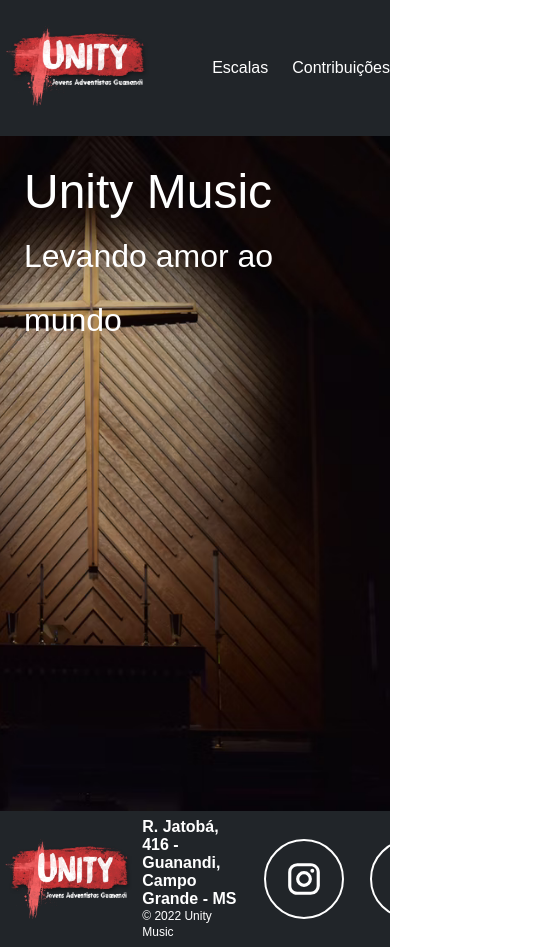
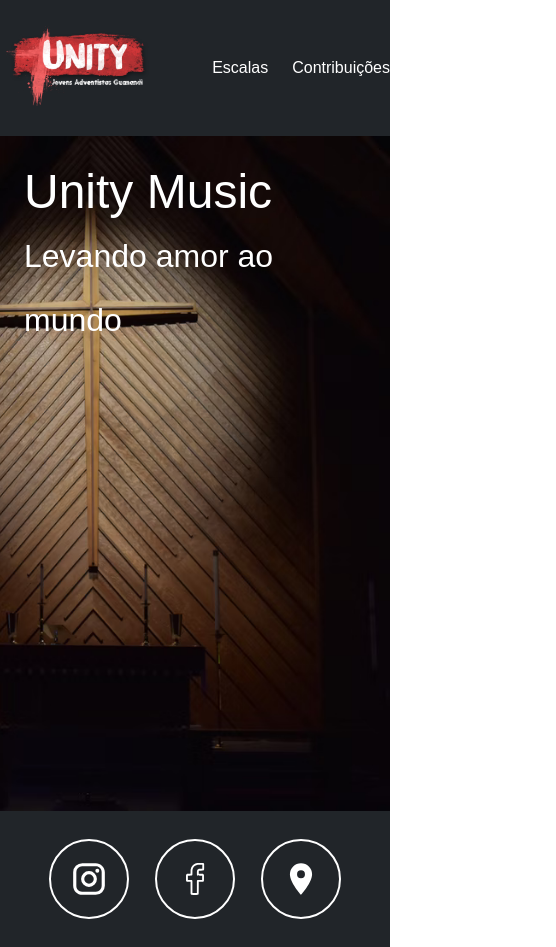
Before and after one commit to tech-unity/frontend-unity-music, a React (Create React App) app: page / in a window 390 px wide. Shown: the whole page, 556 px wide, since content can reach past the window. Built offline with nearby package versions, Linux system fonts and the light colour scheme.

Commit message:
chore: breakpoints on footer

```diff
--- a/src/app/_constants.ts
+++ b/src/app/_constants.ts
@@ -1,2 +1,4 @@
 export const HEADER_HEIGHT = 136;
 export const FOOTER_HEIGHT = 136;
+
+export const MEDIA_QUERY_MEDIUM_SIZE = 900;
--- a/src/app/components/footer/Footer.styles.ts
+++ b/src/app/components/footer/Footer.styles.ts
@@ -1,5 +1,5 @@
 import styled from 'styled-components';
-import { FOOTER_HEIGHT } from '../../_constants';
+import { FOOTER_HEIGHT, MEDIA_QUERY_MEDIUM_SIZE } from '../../_constants';
 
 export const Wrapper = styled.footer`
   background-color: #212529;
@@ -18,6 +18,10 @@ export const Container = styled.div`
   max-width: 840px;
   margin: auto;
   height: 100%;
+
+  @media (max-width: ${MEDIA_QUERY_MEDIUM_SIZE}px) {
+    justify-content: center;
+  }
 `;
 
 export const Branding = styled.span`
@@ -25,6 +29,10 @@ export const Branding = styled.span`
   align-items: center;
   justify-content: center;
   flex-direction: row;
+
+  @media (max-width: ${MEDIA_QUERY_MEDIUM_SIZE}px) {
+    display: none;
+  }
 `;
 
 export const Text = styled.div`
```
